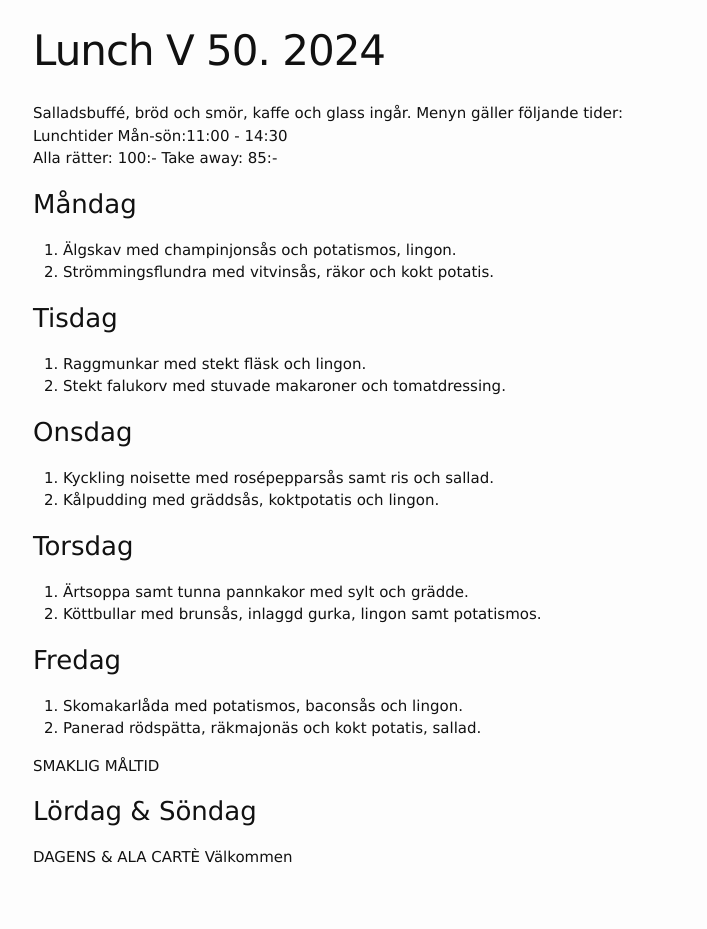
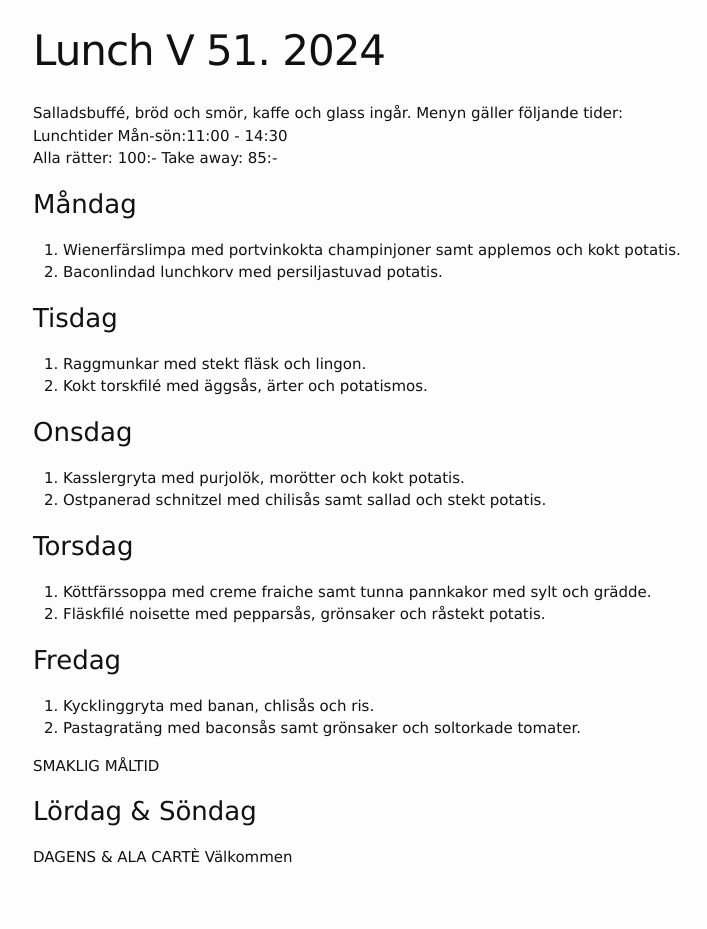
Before and after one commit to FarInn62/farinn62.github.io, a Jekyll site: the page built from lunch.md, in a window 1280 px wide. Shown: the whole page, without its empty margins (237-944 px from the left). Built offline with Jekyll 4.4.1, drawn with Linux system fonts in a browser that asks for light colours.

Commit message:
Update lunch.md

```diff
--- a/lunch.md
+++ b/lunch.md
@@ -1,6 +1,6 @@
 ---
 layout: foodmenu
-title: Lunch V 50. 2024
+title: Lunch V 51. 2024
 permalink: /lunch/
 published: true
 ---
@@ -11,28 +11,28 @@ Alla rätter: 100:- Take away: 85:-
 
 ### Måndag
 
-1. Älgskav med champinjonsås och potatismos, lingon.
-2. Strömmingsflundra med vitvinsås, räkor och kokt potatis.
+1. Wienerfärslimpa med portvinkokta champinjoner samt applemos och kokt potatis.
+2. Baconlindad lunchkorv med persiljastuvad potatis.
 
 ### Tisdag
 
 1. Raggmunkar med stekt fläsk och lingon.
-2. Stekt falukorv med stuvade makaroner och tomatdressing.
+2. Kokt torskfilé med äggsås, ärter och potatismos.
 
 ### Onsdag
 
-1. Kyckling noisette med rosépepparsås samt ris och sallad.
-2. Kålpudding med gräddsås, koktpotatis och lingon.
+1. Kasslergryta med purjolök, morötter och kokt potatis.
+2. Ostpanerad schnitzel med chilisås samt sallad och stekt potatis.
 
 ### Torsdag
 
-1. Ärtsoppa samt tunna pannkakor med sylt och grädde.
-2. Köttbullar med brunsås, inlaggd gurka, lingon samt potatismos.
+1. Köttfärssoppa med creme fraiche samt tunna pannkakor med sylt och grädde.
+2. Fläskfilé noisette med pepparsås, grönsaker och råstekt potatis.
 
 ### Fredag
 
-1. Skomakarlåda med potatismos, baconsås och lingon.
-2. Panerad rödspätta, räkmajonäs och kokt potatis, sallad.
+1. Kycklinggryta med banan, chlisås och ris.
+2. Pastagratäng med baconsås samt grönsaker och soltorkade tomater.
 
 SMAKLIG MÅLTID
 ### Lördag & Söndag
```
